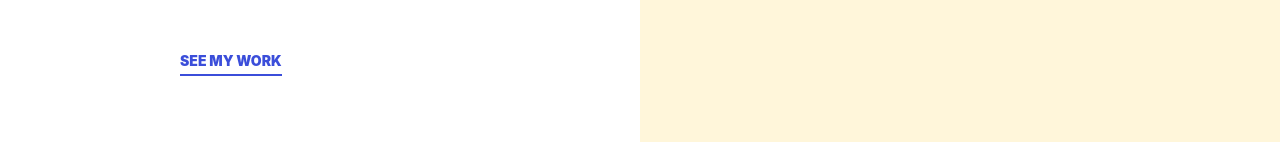
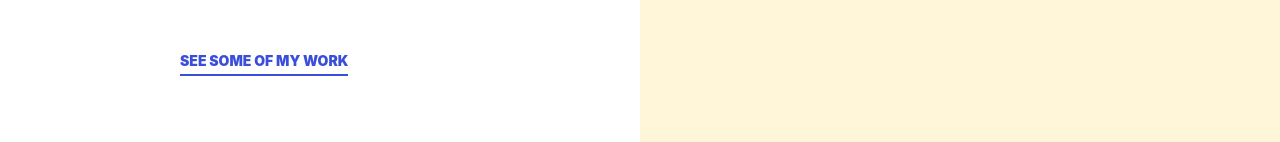
Before and after one commit to ericceliz/portfolio, a plain HTML site: page index.html in a window 1280 px wide. Shown: the part 336-478 px from the top of the page. Drawn offline with Linux system fonts and the light colour scheme; files whose address does not match are found by name.

Commit message:
Update index.html

```diff
--- a/index.html
+++ b/index.html
@@ -60,7 +60,7 @@
               <nav class="site-navigation text-right ml-auto d-none d-lg-block">
                 <ul class="site-menu main-menu js-clone-nav ml-auto ">
                   <li  class="active"><a href="index.html" class="nav-link">Home</a></li>
-				  <li><a href="index.html#aboutme" class="nav-link">About</a></li>
+		  <li><a href="index.html#aboutme" class="nav-link">About</a></li>
                   <li><a href="index.html#contactme" class="nav-link">Contact</a></p></li>
                 </ul>
               </nav>
@@ -78,7 +78,7 @@
           <div class="row align-items-center justify-content-center">
             <div class="col-lg-10">
               <h1 class="mb-5 text-primary font-weight-bold"  data-aos="fade-up">Portfolio as a <span class="typed-words">Web Developer</span>.</h1>
-              <p data-aos="fade-up" data-aos-delay="100"><a href="#mywork" class="more-29291">See my work</a></p>
+              <p data-aos="fade-up" data-aos-delay="100"><a href="#mywork" class="more-29291">See some of my work</a></p>
             </div>
           </div>
         </div>
```
